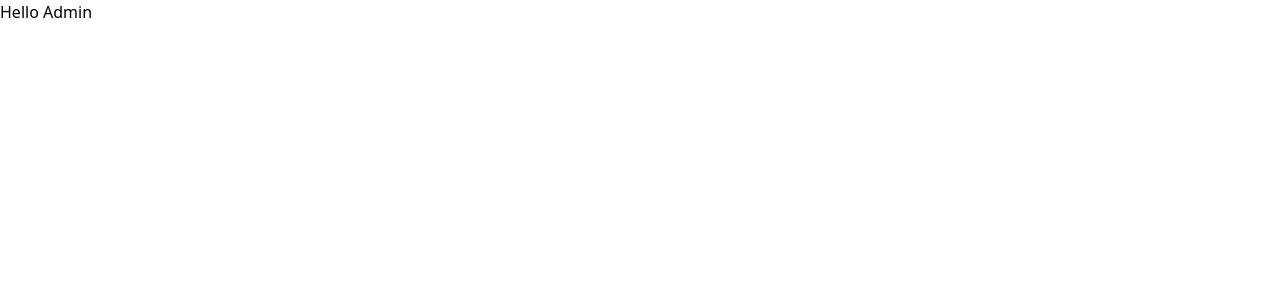
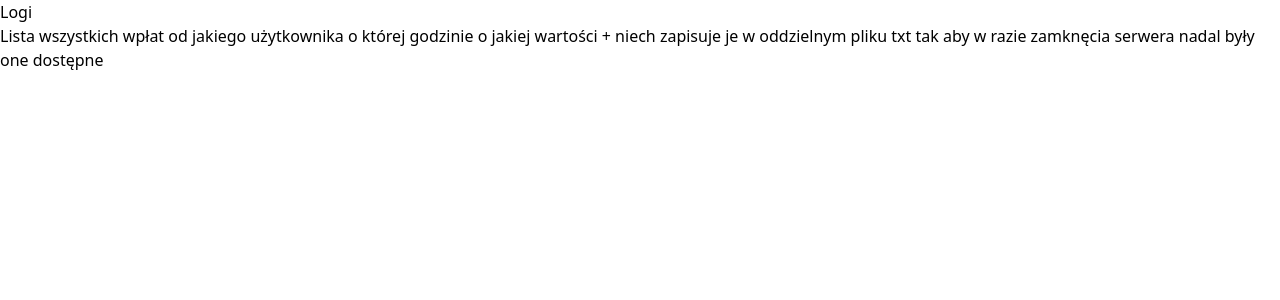
Before and after one commit to TRZMlEL/wosp-live-counter, a Vue app: page /admin in a window 1280 px wide. Shown: the top 300 px of the page. Built offline with nearby package versions, Linux system fonts and the light colour scheme.

Commit message:
zapisuje ostatnie wpłaty

```diff
--- a/src/views/admin.vue
+++ b/src/views/admin.vue
@@ -1,5 +1,9 @@
 <template>
-  <h1>
-    Hello Admin
-  </h1>
+  <div>
+    <main></main>
+    <aside>
+      <h2>Logi</h2>
+      <p>Lista wszystkich wpłat od jakiego użytkownika o której godzinie o jakiej wartości + niech zapisuje je w oddzielnym pliku txt tak aby w razie zamknęcia serwera nadal były one dostępne</p>
+    </aside>
+  </div>
 </template>
--- a/src/views/sum.vue
+++ b/src/views/sum.vue
@@ -1,5 +1,13 @@
 <template>
-    <h1>{{ newSum }}</h1>
+    <div>
+        <h1>{{ totalSum }}</h1>
+    </div>
+    <div>
+        <h2>Ostatnie wpłaty</h2>
+        <ul>
+            <li v-for="(payment, index) in payments" :key="index">{{ payment }}</li>
+        </ul>
+    </div>
 </template>
 
 <script setup>
@@ -7,7 +15,8 @@ import { ref } from 'vue';
 import io from 'socket.io-client';
 
 const socket = io('http://localhost:4001');
-const newSum = ref(0); // Utwórz reaktywne dane
+const totalSum = ref(0); // Utwórz reaktywne dane dla sumy wszystkich wpłat
+const payments = ref([]); // Utwórz listę wpłat
 
 socket.on('connect', () => {
     // Zaloguj się jako administrator
@@ -19,7 +28,14 @@ socket.on('connect', () => {
 
 // Nasłuchuj na zdarzenie updateSum
 socket.on('updateSum', (sum) => {
-    newSum.value = sum; // Aktualizuj newSum
-    console.log('Nowa suma: ' + newSum.value);
+    const newPayment = sum - totalSum.value; // Oblicz wartość ostatniej wpłaty
+    if (newPayment > 0) { // Jeżeli ostatnia wpłata jest większa od 0
+        payments.value.unshift(newPayment); // Dodaj nową wpłatę na początek listy
+        if (payments.value.length > 5) { // Jeśli lista ma więcej niż 5 wpłat
+            payments.value.pop(); // Usuń najstarszą wpłatę
+        }
+    }
+    totalSum.value = sum; // Aktualizuj sumę wszystkich wpłat
+    console.log('Suma wszystkich wpłat: ' + totalSum.value);
 });
 </script>
```
